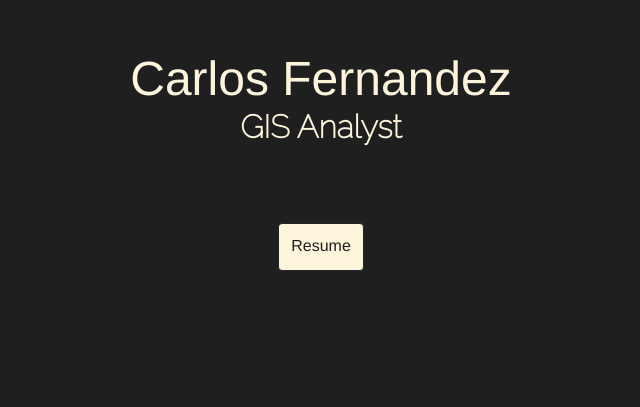
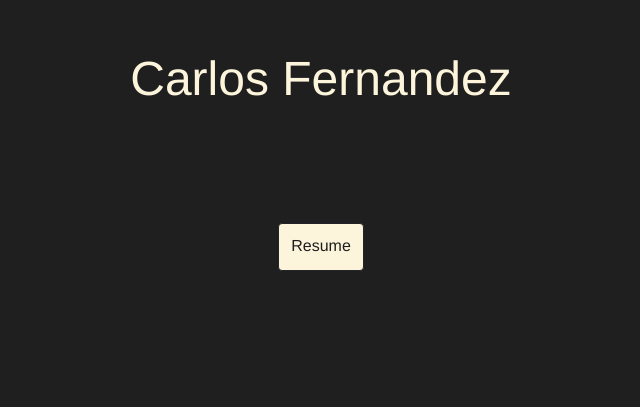
Before and after one commit to carlos-fernandez303/portfolio, a React (Create React App) app: page / in a window 1280 px wide. Shown: the part 393-800 px from the top of the page, without its empty margins (319-959 px from the left). Built offline with nearby package versions, Linux system fonts and the light colour scheme; some icons are missing.

Commit message:
pushing title changes

```diff
--- a/src/components/Header/Header.js
+++ b/src/components/Header/Header.js
@@ -13,7 +13,7 @@ export default function Header() {
           <Typical className="header-name" steps={["Carlos Fernandez"]} />
           <Typical
             className="header-job"
-            steps={["GIS Analyst", 1200, "Web Developer", 1200]}
+            steps={["Software Engineer", 1200, "Web Developer", 1200]}
             loop={Infinity}
           />
           <div className="header-links-container">
```
